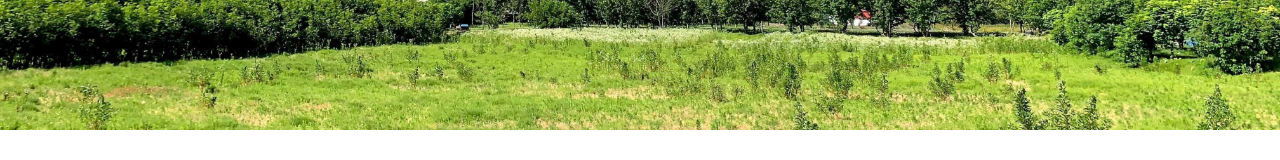
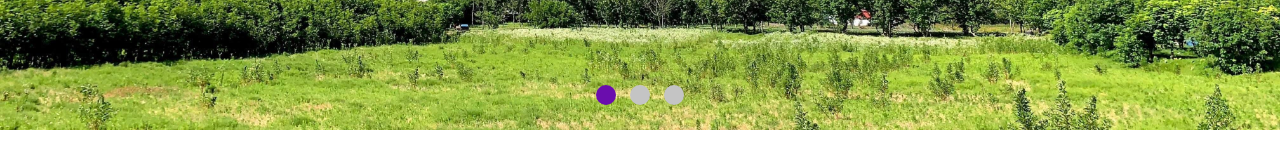
Before and after one commit to jhan756k/FORC, a React (Create React App) app: page / in a window 1280 px wide. Shown: the part 590-750 px from the top of the page. Built offline with nearby package versions, Linux system fonts and the light colour scheme; the HTML template or start-up script is replaced by a standard one.

Commit message:
slideshow fix

```diff
--- a/src/App.js
+++ b/src/App.js
@@ -1,6 +1,6 @@
 import React from 'react';
 import Mainpage from './Page/Mainpage';
-import Sticknav from './Component/Sticknav';
+
 function App() {
   return (
     <div className="App">
--- a/src/Component/Navbar.jsx
+++ b/src/Component/Navbar.jsx
@@ -1,6 +1,7 @@
 import React, {useEffect} from 'react';
 import "../Style/Navbar.css"
 import Sticknav from './Sticknav';
+import Slideshow from './Slideshow';
 
 const Navbar = () => {
 
@@ -21,26 +22,11 @@ const Navbar = () => {
         };
     }, []);
 
-    const images = [
-        "/images/afternoon.jpg",
-        "/images/mountain.jpg",
-        "/images/bird.jpg",
-    ];
-
-    let i = 0;
-    setInterval(() => {
-        document.querySelector('.img').src = images[i];
-        i++;
-        if (i === images.length) {
-            i = 0;
-        }
-    }, 10000);
-
     return (
         <div className="wrap">
-            <div className="image">
-                <img src="/images/mountain.jpg" alt="Logo" className='img'/>
-            </div>
+
+            <Slideshow/>
+
             <div className="onimg">
                 <Sticknav/>
                 <div className="fullname">
--- /dev/null
+++ b/src/Component/Slideshow.jsx
@@ -0,0 +1,66 @@
+import React, {useState, useEffect, useRef} from 'react';
+import "../Style/Slideshow.css"
+
+const Slideshow = () => {
+    const images = [
+        "/images/mountain.jpg",
+        "/images/afternoon.jpg",
+        "/images/bird.jpg"
+    ];
+    const delay = 6000;
+    const [index, setIndex] = useState(0);
+    const timeoutRef = useRef(null);
+
+    function resetTimeout() {
+        if (timeoutRef.current) {
+        clearTimeout(timeoutRef.current);
+        }
+    }
+
+    useEffect(() => {
+        resetTimeout();
+        timeoutRef.current = setTimeout(
+        () =>
+            setIndex((prevIndex) =>
+            prevIndex === images.length - 1 ? 0 : prevIndex + 1
+            ),
+        delay
+        );
+
+        return () => {
+        resetTimeout();
+        };
+    }, [index]);
+
+    return (
+        <div className="slideshow">
+        <div
+            className="slideshowSlider"
+            style={{ transform: `translate3d(${-index * 100}%, 0, 0)` }}
+        >
+            {images.map((image, index) => (
+            <img
+                className="slide"
+                key={index}
+                src={image}
+                alt="Logo"
+            ></img>
+            ))}
+        </div>
+
+        <div className="slideshowDots">
+            {images.map((_, idx) => (
+            <div
+                key={idx}
+                className={`slideshowDot${index === idx ? " active" : ""}`}
+                onClick={() => {
+                setIndex(idx);
+                }}
+            ></div>
+            ))}
+        </div>
+        </div>
+    );
+};
+
+export default Slideshow;
--- a/src/Component/Sticknav.jsx
+++ b/src/Component/Sticknav.jsx
@@ -1,4 +1,4 @@
-import React, {useEffect} from 'react';
+import React from 'react';
 import "../Style/Sticknav.css"
 
 const Sticknav = () => {
--- a/src/Style/Navbar.css
+++ b/src/Style/Navbar.css
@@ -3,6 +3,25 @@
 .wrap{
     position: relative;
 }
+.slideshowDots {
+    text-align: center;
+    top:91%;
+    position: absolute;
+    left: 50%;
+    transform: translate(-50%,0);
+}
+.slideshowDot {
+    display: inline-block;
+    height: 20px;
+    width: 20px;
+    border-radius: 50%;
+    cursor: pointer;
+    margin: 15px 7px 0px;
+    background-color: #c4c4c4;
+}
+.slideshowDot.active {
+    background-color: #ff8c00;
+  }
 .onimg{
     position: absolute;
     top: 1%;
@@ -10,9 +29,14 @@
     width: 100%;
     height: 100%;
 }
+.image {
+    overflow: hidden;
+    white-space: nowrap;
+    transition: ease 1000ms;
+}
 .img {
     width: 100%;
-    object-fit: contain;
+    display: inline-block;
     transition: all 0.4s ease-out;
 }
 .titdiv{
--- /dev/null
+++ b/src/Style/Slideshow.css
@@ -0,0 +1,42 @@
+/* Slideshow */
+
+.slideshow {
+    margin: 0 auto;
+    overflow: hidden;
+  }
+
+  .slideshowSlider {
+    white-space: nowrap;
+    transition: ease 1000ms;
+  }
+
+  .slide {
+    display: inline-block;
+    width: 100%;
+  }
+
+  /* Buttons */
+
+  .slideshowDots {
+    text-align: center;
+    position: absolute;
+    left: 50%;
+    transform : translateX(-50%);
+    z-index: 1;
+  }
+
+  .slideshowDot {
+    display: inline-block;
+    height: 20px;
+    width: 20px;
+    border-radius: 50%;
+
+    cursor: pointer;
+    margin: 15px 7px 0px;
+
+    background-color: #c4c4c4;
+  }
+
+  .slideshowDot.active {
+    background-color: #6a0dad;
+  }
--- a/src/Style/Sticknav.css
+++ b/src/Style/Sticknav.css
@@ -36,7 +36,7 @@
     height: 4px;
     top:78%;
     left: 0;
-    background-color: goldenrod;
+    background-color: orange;
     transform-origin: bottom center;
     transition: transform 0.3s ease-out;
 }
```
Also changed, not shown: public/images/bird.jpg.
